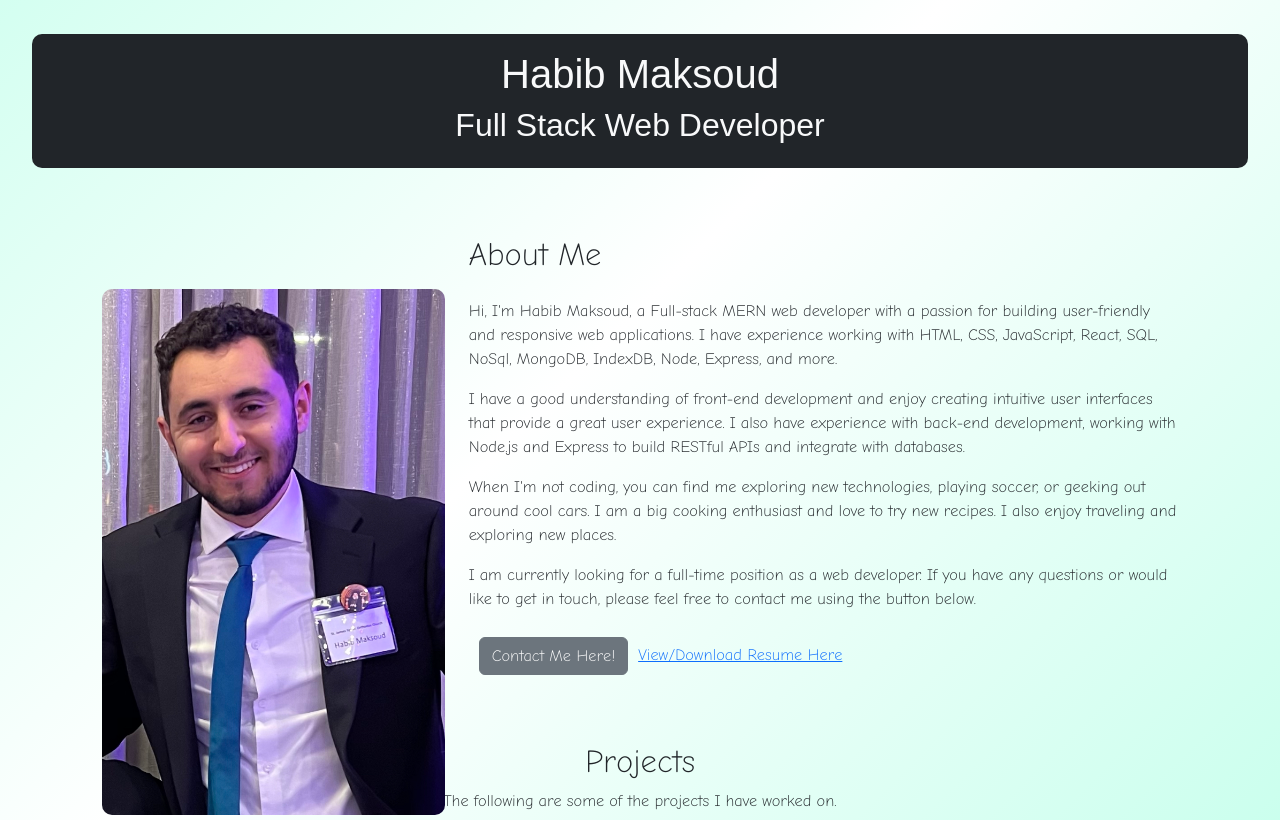
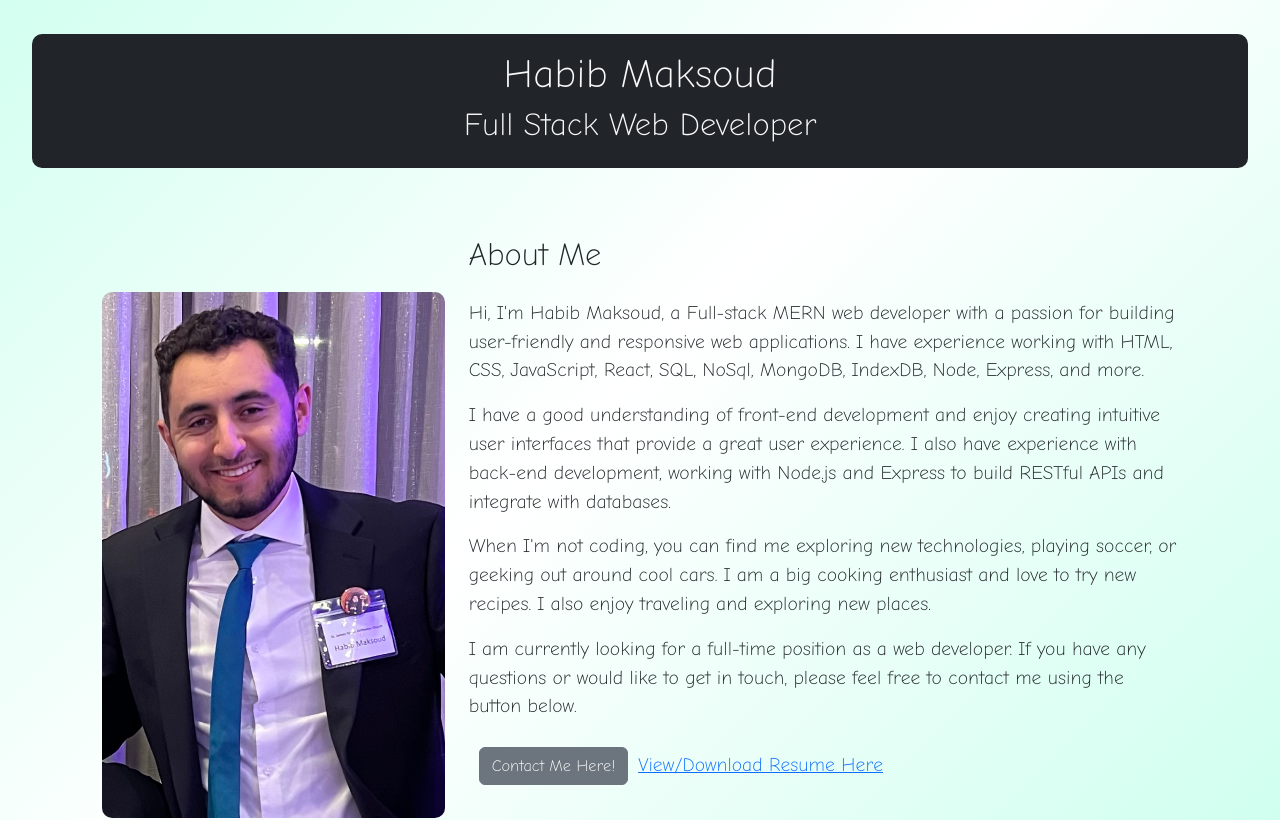
Before and after one commit to mynamebrogrammer/react-portfolio, a React (Create React App) app: page / in a window 1280 px wide. Shown: the top 820 px of the page. Built offline with nearby package versions, Linux system fonts and the light colour scheme.

Commit message:
increased font size

```diff
--- a/src/Header.css
+++ b/src/Header.css
@@ -1,5 +1,6 @@
+@import url('https://fonts.googleapis.com/css2?family=Comic+Neue:wght@300&display=swap');
 .header {
-    font-family: Arial, Helvetica, sans-serif, comic sans ms, sans-serif, serif;
+    font-family: 'Comic Neue', cursive;
     font-size: 20px;
     font-weight: bold;
     padding: 20px 20px;
--- a/src/about.css
+++ b/src/about.css
@@ -5,12 +5,13 @@
     padding-bottom: 100%;
     border-radius: 10px;
     cursor: pointer;
+
   }
 
   .profile-pic-front,
   .profile-pic-back {
     position: absolute;
-    top: 0;
+    top: 20px;
     left: 0;
     width: 100%;
     height: 100%;
@@ -23,10 +24,13 @@
     transform: rotateY(0deg);
     border-radius: 10px;
 
+
   }
 
   .profile-pic-back {
     transform: rotateY(180deg);
+    height: auto;
+
   }
 
   .profile-pic.flipped .profile-pic-front {
@@ -36,12 +40,20 @@
 
   .profile-pic.flipped .profile-pic-back {
     transform: rotateY(0deg);
+    height: auto;
+
+
   }
 
   .profile-pic img {
     width: 100%;
     object-fit: cover;
     border-radius: 10px;
+
+  }
+
+  .profile-pic {
+    bottom: 72px;
   }
 
   .back-content {
@@ -49,12 +61,25 @@
     background-color: #a7a2a2;
     border-radius: 10px;
     text-align: center;
+    height: 100%;
   }
 
   .back-content h3 {
     margin-bottom: 10px;
+    font-size: 2.1rem;
+  }
+
+  .back-content p {
+    font-size: 1.2rem;
   }
 
   .container {
     font-family: 'Comic Neue', cursive;
+    font-size: 1.2rem;
   }
+
+  .title {
+    text-align: center;
+    margin: 10px;
+    font-family: 'Comic Neue', cursive;
+  }
--- a/src/components/About.js
+++ b/src/components/About.js
@@ -30,6 +30,11 @@ export default function About() {
                   <p>Birthday: January 30, 1999</p>
                   <p>Favorite Food: Margarita style Pizza</p>
                   <p>Favorite Car: 2016 BMW M5</p>
+                  <p>Favorite Color: Blue</p>
+                  <p>Favorite Sport: Soccer</p>
+                  <p>Favorite Team: FC Barcelona</p>
+                  <p>Favorite Player: Lionel Messi</p>
+
                 </div>
               </div>
             </div>
--- a/src/projects.css
+++ b/src/projects.css
@@ -23,6 +23,10 @@
   max-width: 100%;
 
 }
+.container {
+  font-family: 'Comic Neue', cursive;
+
+}
 
 .carousel-item {
   height: 600px;
```
